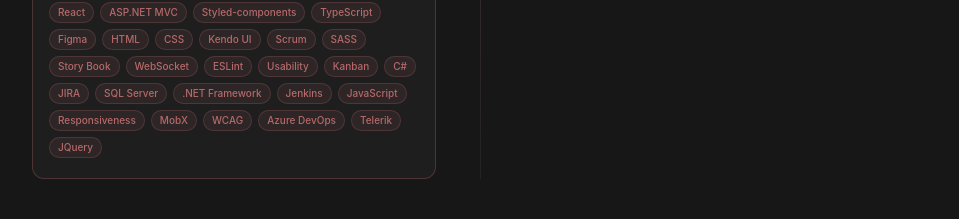
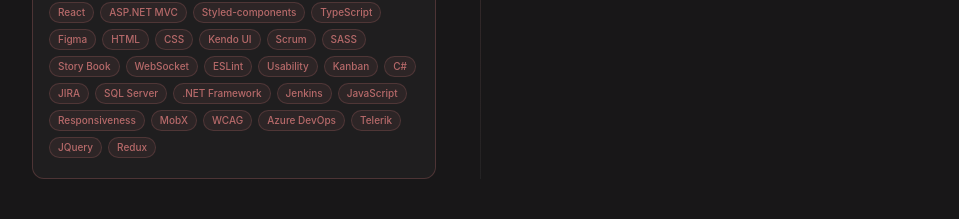
Before and after one commit to barbaragrinop/portifolio, a React (Vite) app: page / in a window 1280 px wide. Shown: the part 2060-2279 px from the top of the page, without its empty margins (160-1119 px from the left). Built offline with nearby package versions, Linux system fonts and the light colour scheme.

Commit message:
altera descriçoes

```diff
--- a/src/data/experiences.ts
+++ b/src/data/experiences.ts
@@ -14,7 +14,7 @@
       "Desenvolvimento de aplicações com ASP.NET MVC integrado a stacks front-end modernas.",
       "Participação ativa em decisões de arquitetura e código, colaborando diretamente com times de produto e design.",
     ],
-    tags: ["React", "ASP.NET MVC", "Styled-components", "TypeScript", "Figma", "HTML", "CSS", "Kendo UI", "Scrum", "SASS", "Story Book", "WebSocket", "ESLint", "Usability", "Kanban", "C#", "JIRA", "SQL Server", ".NET Framework", "Jenkins", "JavaScript", "Responsiveness", "MobX", "WCAG", "Azure DevOps", "Telerik", "JQuery"],
+    tags: ["React", "ASP.NET MVC", "Styled-components", "TypeScript", "Figma", "HTML", "CSS", "Kendo UI", "Scrum", "SASS", "Story Book", "WebSocket", "ESLint", "Usability", "Kanban", "C#", "JIRA", "SQL Server", ".NET Framework", "Jenkins", "JavaScript", "Responsiveness", "MobX", "WCAG", "Azure DevOps", "Telerik", "JQuery", "Redux"],
   },
   {
     id: "hexagon-pleno",
@@ -31,7 +31,7 @@
       "Participação no planejamento de arquitetura em squads ágeis com Scrum e Kanban.",
     ],
     tags: [
-      "Next.js", "React", "TypeScript", "TailwindCSS", "Cypress", "Jest", "Storybook", "Azure DevOps", "Azure DevOps Server", "CSS", "Web Design Responsivo", "Scrum", "SASS", "GitFlow", "Git BASH", "Desenvolvimento de front-end", "CSS Flexbox", "ESLint", "Usability", "Kanban", "Trabalho em grupo", "Programação (computação)", "Behavior-Driven Development (BDD)", "Banco de dados", "Git", "JavaScript", "HTML5", "Responsiveness"
+      "Next.js", "React", "TypeScript", "TailwindCSS", "Cypress", "Jest", "Storybook", "Azure DevOps", "CSS", "Web Design Responsivo", "Scrum", "SASS", "GitFlow", "ESLint", "Usability", "Kanban", "Git", "JavaScript", "HTML5", "Responsiveness"
     ]
   },
   {
```
